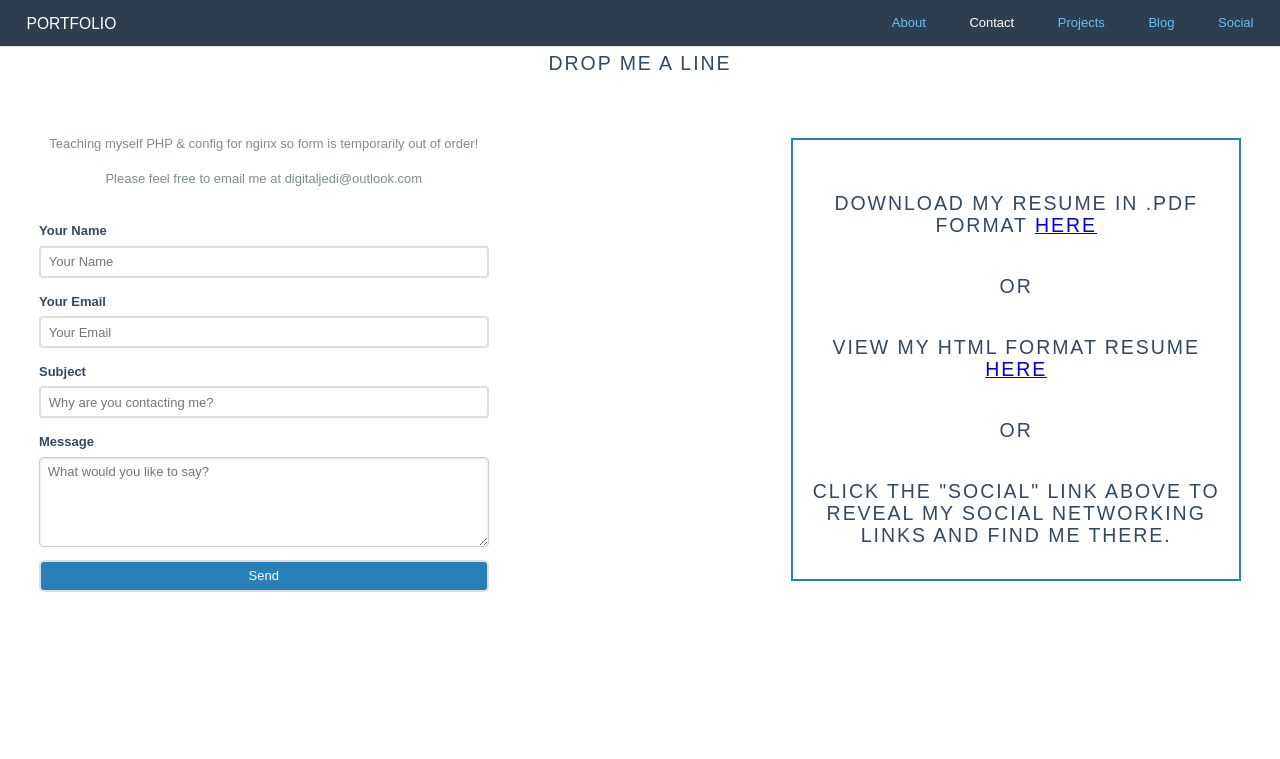
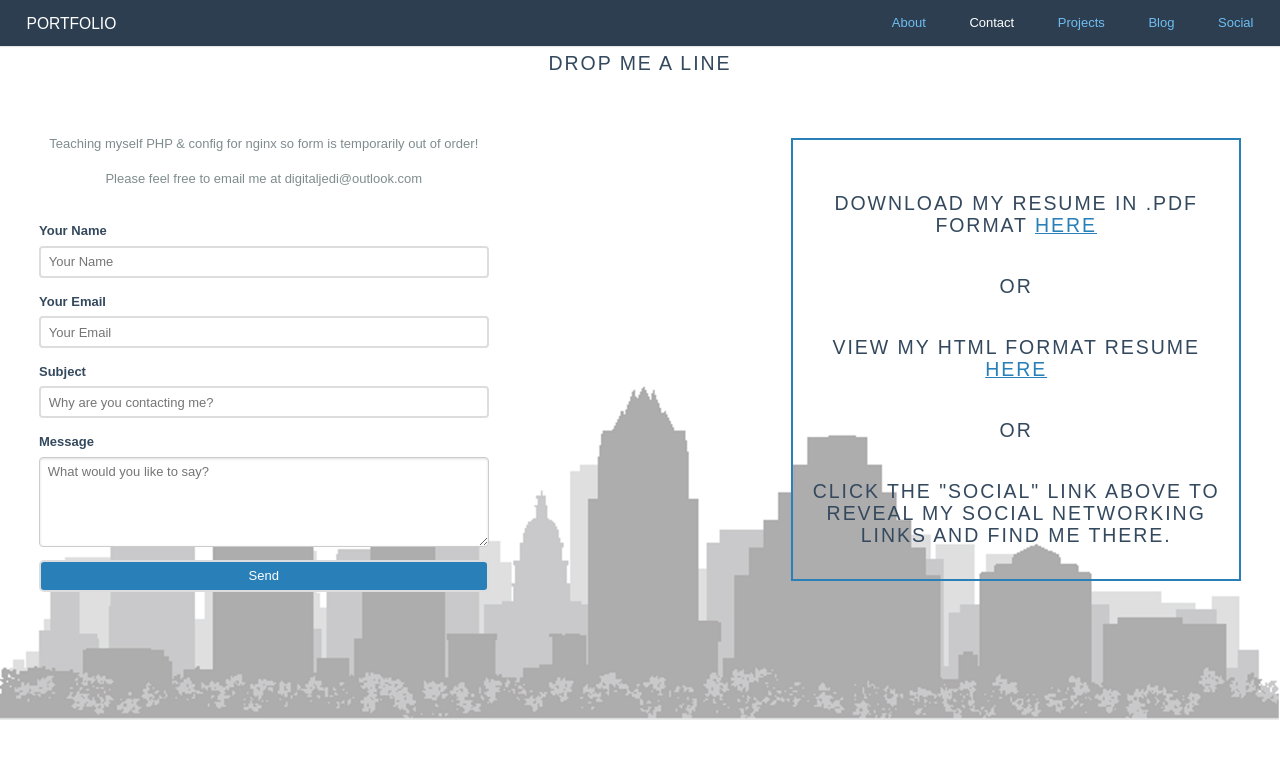
Before and after one commit to jgdigitaljedi/portfolio, a PHP site: page /views/contact.html in a window 1280 px wide. Shown: the top 759 px of the page. Run offline with PHP 8.4, Linux system fonts and the light colour scheme; some libraries are stand-ins or nearby versions.

Commit message:
added background image to contact

```diff
--- /dev/null
+++ b/styles/contact.css
@@ -0,0 +1,16 @@
+body {
+	background: url("../images/AustinSkyLine.png") no-repeat;
+	background-size: cover;
+
+}
+
+a {
+    color: #2980B9;
+}
+
+a:hover,
+a:focus {
+    background: none;
+    border: none;
+    color: #2C3E50;
+}
--- a/views/contact.html
+++ b/views/contact.html
@@ -8,6 +8,7 @@
         <meta name="viewport" content="width=device-width, initial-scale=1">
         <link rel="stylesheet" href="../bower_components/pure/pure.css">
         <link rel="stylesheet" href="../styles/main.css">
+        <link rel="stylesheet" href="../styles/contact.css">
         <script type="text/javascript" src="http://cdnjs.cloudflare.com/ajax/libs/jquery/2.1.1/jquery.min.js"></script>
 
         <!--[if lte IE 8]>
@@ -58,7 +59,7 @@
     </div>
 
     <div class="content">
-        <h2 class="content-head is-center drop-a-line">Drop Me a Line</h2>
+        <h2 class="content-head is-center">Drop Me a Line</h2>
 
         <div class="pure-g">
             <div class="l-box-lrg pure-u-1 pure-u-md-2-5">
```
Also changed, not shown: images/AustinSkyLine.png (added), styles/main.css (line endings or trailing spaces), 1 other file.
